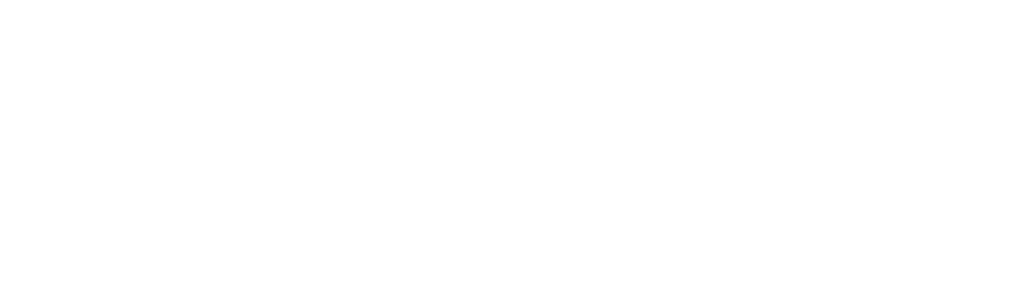
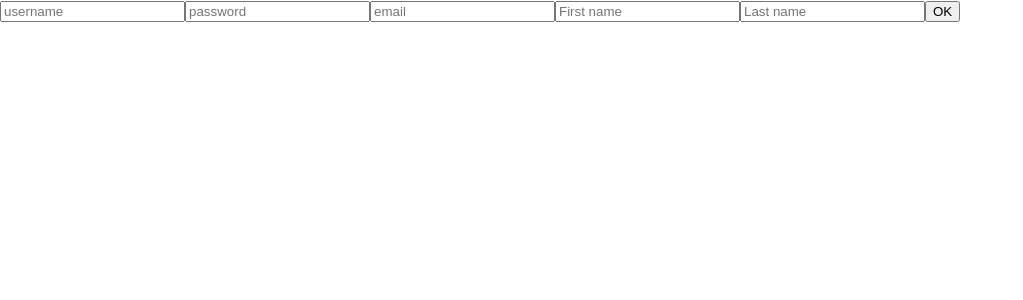
Before and after one commit to tfmcunha/FriendlyNeighbor, a React (Create React App) app: page /register in a window 1280 px wide. Shown: the top 300 px of the page, without its empty margins (0-1023 px from the left). Built offline with nearby package versions, Linux system fonts and the light colour scheme.

Commit message:
user auth interface

```diff
--- a/src/App.js
+++ b/src/App.js
@@ -4,6 +4,7 @@
 import Home from './components/home';
 import LoginForm from './components/loginform';
 import Dashboard from './components/dashboard';
+import Register from './components/register';
 
 class App extends Component {
 	constructor() {
@@ -50,6 +51,7 @@
             ? <Redirect to="/dashboard" />
             : <Home />
           } />
+
         <Route
           exact path="/login"
           render={() => this.state.auth
@@ -57,6 +59,7 @@
             : <LoginForm handleSubmit={this.handleSubmit} errors={this.state.errors} />
           } />
         <Route exact path="/dashboard" component={Dashboard} />
+        <Route exact path="/register" component={Register} />
       </div>
     );
   }
--- /dev/null
+++ b/src/components/cancelacc.js
@@ -0,0 +1,39 @@
+import React, { Component } from 'react';
+import Auth from '../modules/auth';
+
+
+class CancelAcc extends Component {
+	constructor() {
+		super();
+		this.handleCancelation=this.handleCancelation.bind(this);
+	}
+
+	handleCancelation(e) {
+    e.preventDefault();
+    fetch(`http://localhost:3001/users/${this.props.user_id}`, {
+        method: 'DELETE',
+        headers: {
+          token: Auth.getToken(),
+          'Authorization': `Token ${Auth.getToken()}`
+        }
+      })
+    .then(res => res.json())
+    .then(json => console.log(json))
+    .catch(error => console.log(error))
+
+  }
+
+
+
+ 	render() {
+    console.log(this.props)
+    	return (
+      		<div>
+      			   <button type="button" onClick={this.handleCancelation}>Cancel Account</button>
+      		</div>
+
+    	);
+  	}
+}
+
+export default CancelAcc;
--- a/src/components/dashboard.js
+++ b/src/components/dashboard.js
@@ -1,5 +1,7 @@
 import React, { Component } from 'react';
+import { Redirect } from 'react-router-dom';
 import Auth from '../modules/auth';
+import CancelAcc from './cancelacc';
 
 class Dashboard extends Component {
 	constructor() {
@@ -7,6 +9,7 @@
 		this.state = {
 			user: {}
 		}
+		this.handleLogout = this.handleLogout.bind(this);
 	}
 
 	componentDidMount() {
@@ -26,11 +29,20 @@
 	    .catch(error => console.log(error))
 	  }
 
+	  handleLogout() {
+	  	Auth.deauthenticateUser();
+	  }
+
   render() {
     return (
-      <div>
-      	Hello {this.state.user.first_name}
-      </div>
+      	<div>
+      		{!(Auth.isUserAuthenticated()) &&
+      			<Redirect to="/" />
+      		}
+      		Hello {this.state.user.first_name}
+      		<a href="/" onClick={this.handleLogout}>Logout</a>
+      		<CancelAcc user_id={this.state.user.id} />
+      	</div>
     );
   }
 }
--- a/src/components/home.js
+++ b/src/components/home.js
@@ -5,7 +5,8 @@
   render() {
     return (
       <div>
-      	<Link to='/login'>Login</Link>
+      	<Link to="/login">Login</Link>
+      	<Link to="/register">Register</Link>
       </div>
     );
   }
--- a/src/components/menu.js
+++ b/src/components/menu.js
@@ -7,6 +7,7 @@
     return (
       <div>
       	<Link exact to="/login">Login</Link>
+
       </div>
     );
   }
--- /dev/null
+++ b/src/components/register.js
@@ -0,0 +1,69 @@
+import React, { Component } from 'react';
+import { Redirect } from 'react-router-dom';
+import Auth from '../modules/auth';
+
+
+class Register extends Component {
+	constructor() {
+		super();
+		this.state = {
+			user: {}
+		}
+		this.handleChange=this.handleChange.bind(this);
+		this.handleRegister=this.handleRegister.bind(this);
+	}
+
+	handleChange(e) {
+    	const user = this.state.user;
+    	user[e.target.name] = e.target.value;
+    	this.setState({
+        	user
+        });
+  	}
+
+	handleRegister(e) {
+    e.preventDefault();
+    fetch('http://localhost:3001/users', {
+      method: 'POST',
+      body: JSON.stringify(this.state),
+      headers: {
+        'Content-Type': 'application/json'
+      }
+    })
+    .then(res => res.json())
+    .then(json => {
+      if (json.token === undefined) {
+        this.setState({
+          errors: json
+        });
+      } else {
+        Auth.authenticateToken(json.token)
+      };
+    })
+    .catch(error => console.log(error))
+  }
+
+
+
+ 	render() {
+    	return (
+      		<div>
+      			{Auth.isUserAuthenticated() &&
+      				<Redirect to="/dashboard" />
+      			}
+      			<form onSubmit={this.handleRegister}>
+		      		<input type="text" name="username" placeholder="username" value={this.state.user.username} onChange={this.handleChange}/>
+		      		<input type="password" name="password" placeholder="password" value={this.state.user.password} onChange={this.handleChange}/>
+		      		<input type="email" name="email" placeholder="email" value={this.state.user.email} onChange={this.handleChange}/>
+		      		<input type="text" name="first_name" placeholder="First name" value={this.state.user.first_name} onChange={this.handleChange}/>
+		      		<input type="text" name="last_name" placeholder="Last name" value={this.state.user.last_name} onChange={this.handleChange}/>
+		      		<input type="submit" value="OK" />
+      			</form>
+
+      		</div>
+
+    	);
+  	}
+}
+
+export default Register;
```
